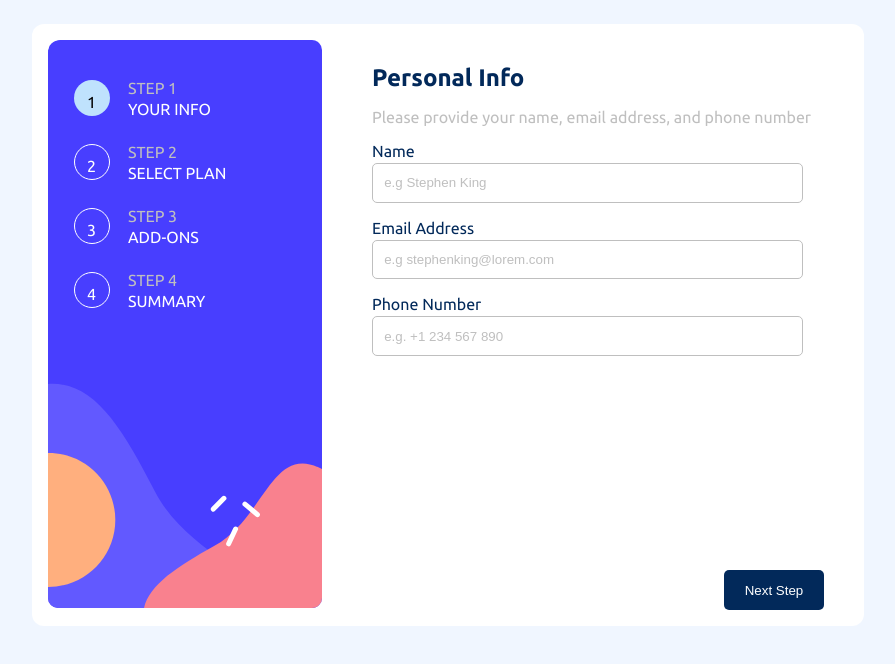
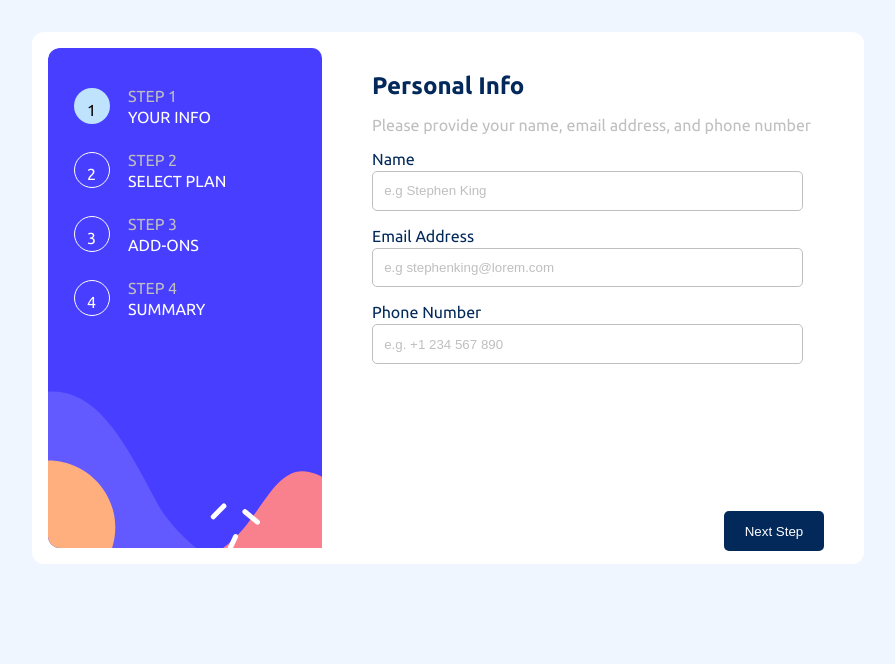
Before and after one commit to ejikemechiozoadiro/multi-step-form, a React (Vite) app: page / in a window 1280 px wide. Shown: the top 664 px of the page, without its empty margins (192-1087 px from the left). Built offline with nearby package versions, Linux system fonts and the light colour scheme.

Commit message:
Fixed a few CSS issues.

```diff
--- a/src/components/MainContainer/MainContainer.css
+++ b/src/components/MainContainer/MainContainer.css
@@ -1,19 +1,25 @@
 
 .main-content {
-    /* max-height: 65vh;
-    height: fit-content; */
-    margin: -5.5rem 1.2rem 1.2rem;
+    /* max-height: 65vh; */
+    /* height: fit-content; */
+     /* position: relative; */
+    /* top: -4.8rem; */
+    margin: -5rem 1.2rem 1.2rem;
+    /* margin: 0 1.2rem; */
+    /* width: auto; */
     background: var(--color-white);
     border-radius: 12px;
     padding: 1.5rem;
 }
 
 @media screen and (min-width: 768px) {
+
   .main-container {
     width: 500px;
   }
 
   .main-content {
+    top: 0;
     margin: 0;
     padding: 1.5rem;
   }
@@ -22,10 +28,10 @@
 .white__space {
     background-color: var(--color-white);
     width: 100vw;
-    height: 11vh;
+    height: 60px;
     position: fixed;
     bottom: 0;
-    z-index: -999;
+    z-index: 1;
 }
 
 @media screen and (min-width: 768px) {
--- a/src/components/Nav/Nav.css
+++ b/src/components/Nav/Nav.css
@@ -2,10 +2,16 @@
     background: url(/src/assets/bg-sidebar-mobile.svg);
     background-size: cover;
     width: 100%;
-    height: 20vh;
+    height: 100px;
     display: flex;
     justify-content: center;
     padding-top: 1.9rem;
+    margin-bottom: 1.5rem;
+
+}
+
+.nav__container {
+    /* z-index: 10; */
 }
 
 @media screen and (min-width: 768px) {
@@ -16,8 +22,8 @@
         width: 300px;
         flex-direction: column;
         justify-content: start;
-        height: -webkit-fill-available;
-        height: 100%;
+        /* height: -webkit-fill-available; */
+        height: 94%;
         color: var(--color-white);
     }
 
--- a/src/index.css
+++ b/src/index.css
@@ -20,6 +20,11 @@ body {
     margin: 0;
     box-sizing: border-box;
     font-family: 'Ubuntu', Arial, Helvetica, sans-serif;
+    height: 100vh;
+}
+
+.app {
+    width: 100%;
 }
 
 @media screen and (min-width: 768px) {
@@ -28,7 +33,6 @@ body {
         flex-direction: column;
         /* justify-content: center; */
         align-items: center;
-        height: 100vh;
     }
 
     .app {
@@ -37,14 +41,14 @@ body {
         justify-content: center;
         /* align-items: center; */
         background: var(--color-white);
-        max-width: 75vw;
+        max-width: 80vw;
         width: auto;
+        height: 500px;
         /* height: 86vh; */
-        height: 570px;
         /* overflow: hidden; */
         padding: 1rem;
         position: relative;
-        margin: 1.5rem 1rem 1rem;
+        margin: 2rem 1rem 1rem;
     }
 }
 
@@ -55,16 +59,23 @@ body {
     } */
 }
 
-.btn__prev {
-    background: none;
-    border: 0;
+.btn__prev,
+.btn__next,
+.btn__summary {
     border-radius: 5px;
-    color: var(--color-grey);
     width: 100px;
     height: 40px;
     position: fixed;
+    z-index: 2;
+    bottom: 0.5rem;
+    border: 0;
+    cursor: pointer;
+}
+
+.btn__prev {
+    background: none;
+    color: var(--color-grey);
     left: 1.2rem;
-    bottom: 1rem;
 }
 
 .btn__prev:hover {
@@ -80,15 +91,8 @@ body {
 }
 
 .btn__next, .btn__summary {
-    border: 0;
-    border-radius: 5px;
     color: var(--color-white);
-    width: 100px;
-    height: 40px;
-    position: fixed;
     right: 1.2rem;
-    bottom: 1rem;
-    cursor: pointer;
 }
 
 .btn__next:hover {
@@ -105,6 +109,7 @@ body {
     .btn__next, .btn__summary {
         position: absolute;
         right: 2.5rem;
+        bottom: 0.8rem;
     }
 }
 
```
